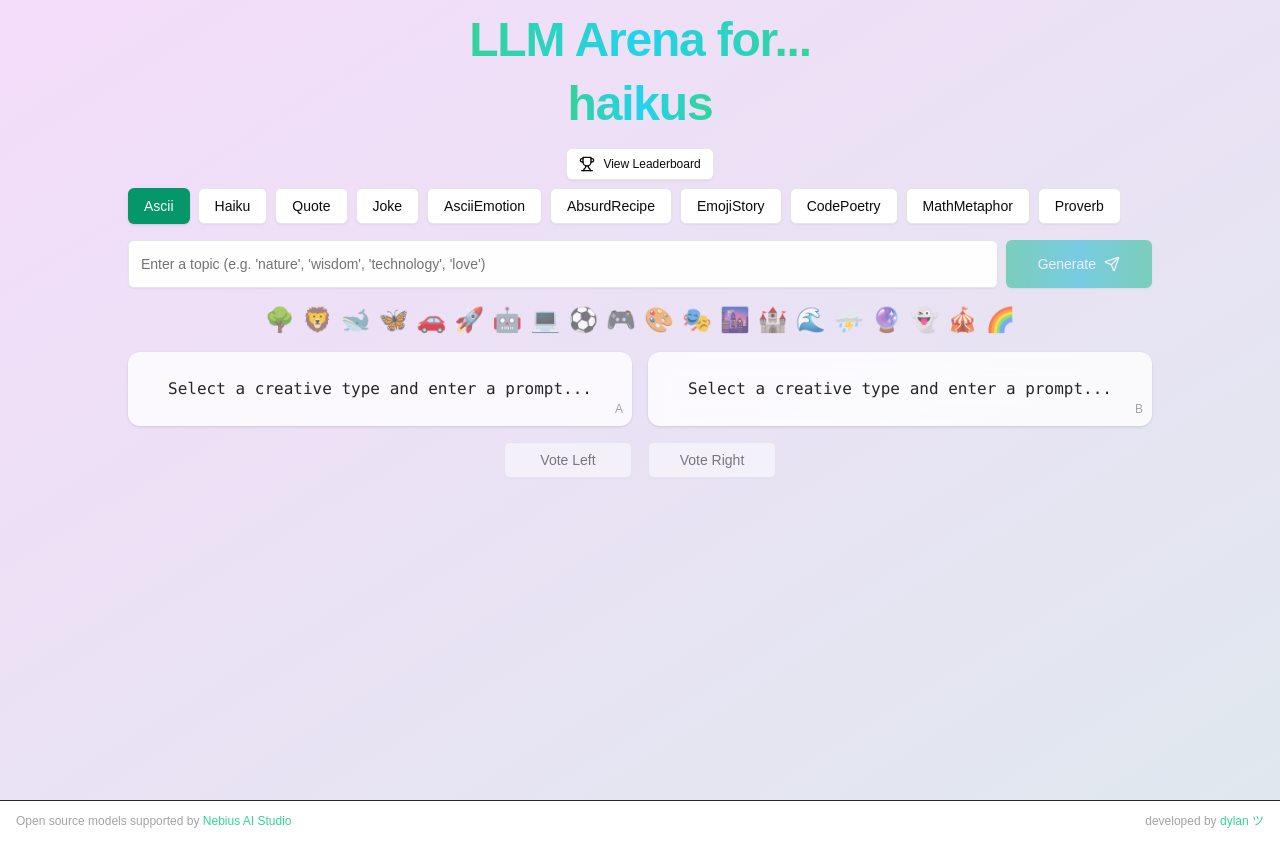
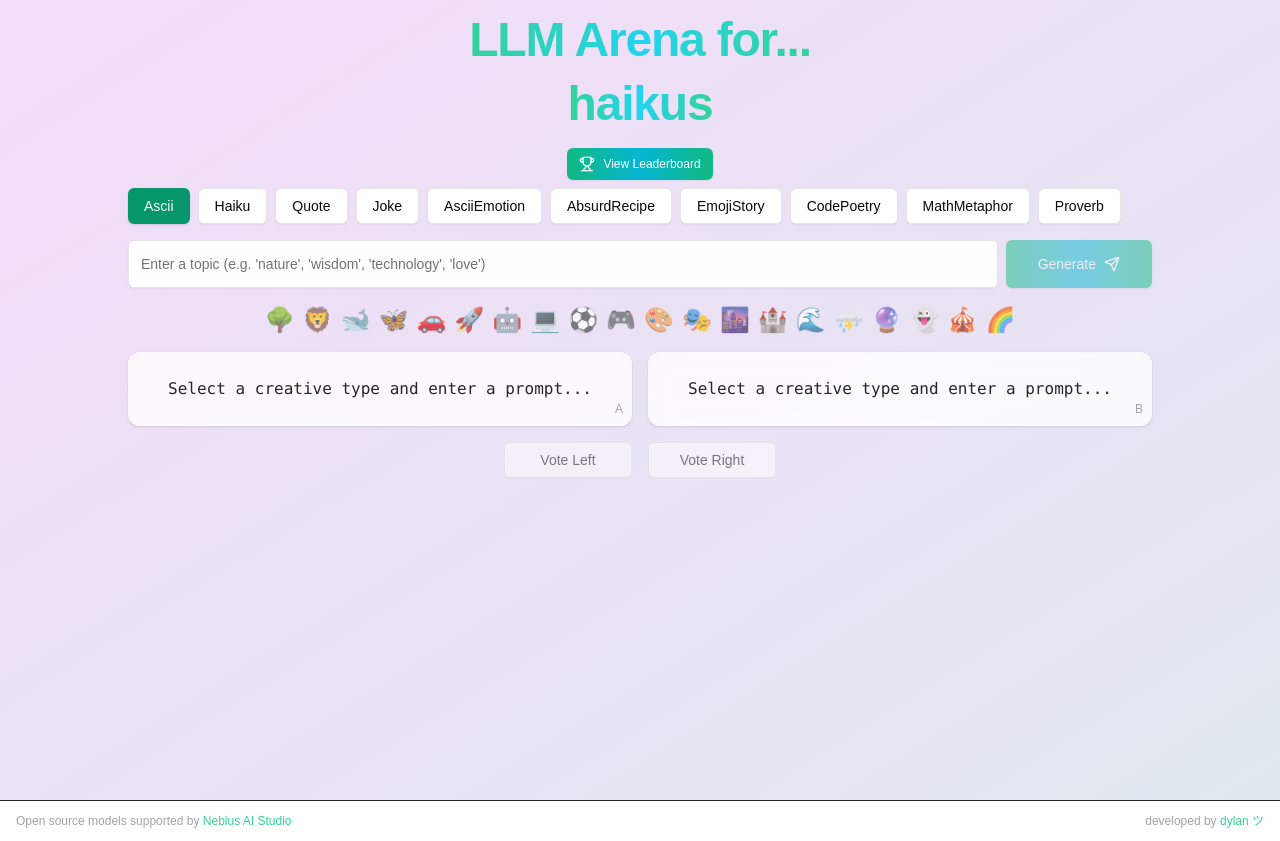
Before and after one commit to demianarc/llmart, a Next.js app: page / in a window 1280 px wide. Built offline with nearby package versions, Linux system fonts and the light colour scheme.

Commit message:
leaderboard button

```diff
--- a/app/page.tsx
+++ b/app/page.tsx
@@ -128,7 +128,11 @@ export default function Home() {
               </h1>
             </div>
             <Link href="/leaderboard">
-              <Button variant="outline" size="sm" className="gap-2">
+              <Button
+                variant="outline"
+                size="sm"
+                className="gap-2 bg-gradient-to-r from-emerald-500 via-cyan-500 to-emerald-500 hover:to-emerald-400 border-0 text-white transition-all duration-300 hover:scale-105"
+              >
                 <Trophy className="w-4 h-4" />
                 View Leaderboard
               </Button>
```
